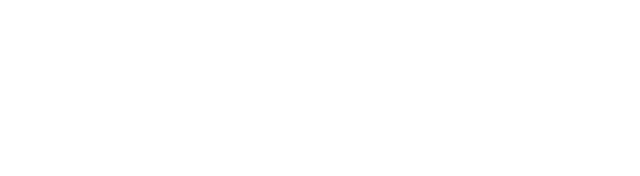
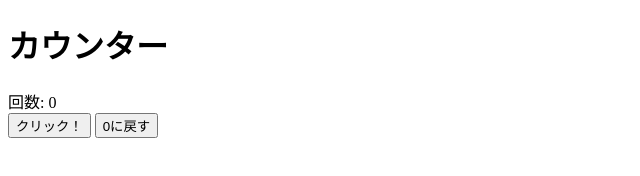
Before and after one commit to toyamanya/toyamanya.github.io, a plain HTML site: page works/counter.html in a window 1280 px wide. Shown: the whole page, without its empty margins (0-640 px from the left). Drawn offline with Linux system fonts and the light colour scheme.

Commit message:
add counter site write up 3 files

```diff
--- a/works/counter.html
+++ b/works/counter.html
@@ -0,0 +1,16 @@
+<!DOCTYPE html>
+<html lang="ja">
+  <head>
+    <meta charset="UTF-8" />
+    <meta name="viewport" content="width=device-width, initial-scale=1.0" />
+    <meta http-equiv="X-UA-Compatible" content="ie=edge" />
+    <script src="./counter.js"></script>
+    <title>カウンター</title>
+  </head>
+  <body>
+    <h1>カウンター</h1>
+    <div id="count">回数: 0</div>
+    <button onclick="countUp()">クリック！</button>
+    <button onclick="countDel()">0に戻す</button>
+  </body>
+</html>
--- a/works/counter.js
+++ b/works/counter.js
@@ -0,0 +1,12 @@
+let count = 0;
+
+const countUp = () => {
+  count++;
+  const countElement = document.querySelector("#count");
+  countElement.innerText = "回数:" + count;
+};
+
+const countDel = () => {
+  const countElement = document.querySelector("#count");
+  countElement.innerText = "回数:" + 0;
+};
```
Also changed, not shown: index.html (+3 -0 lines), works/index.html (added, +17 -0 lines).
